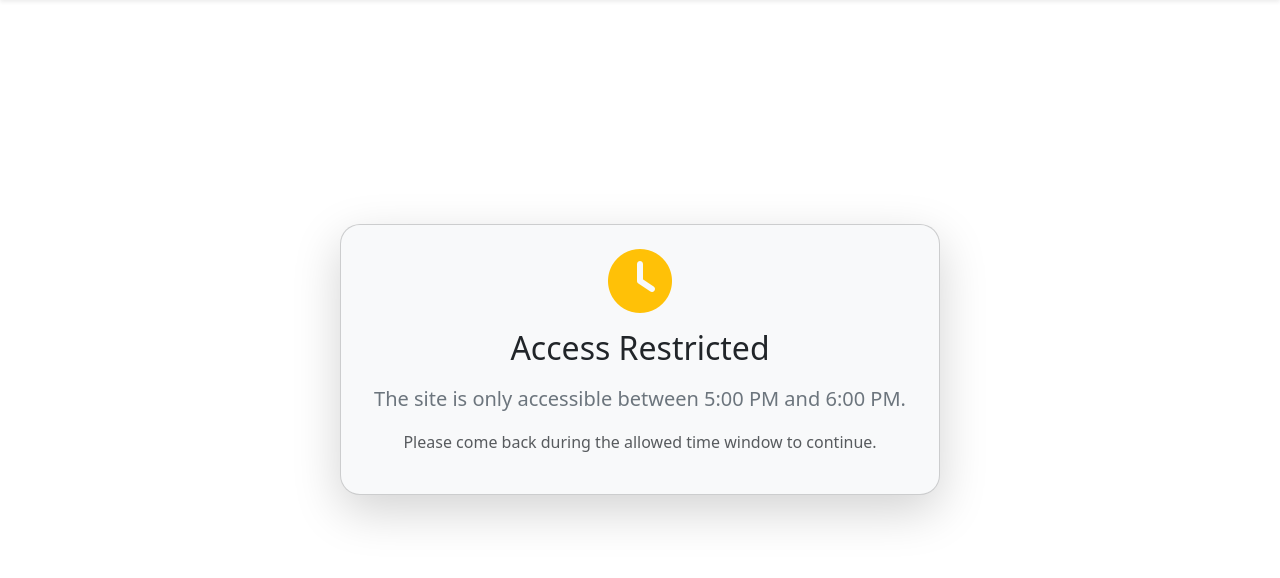
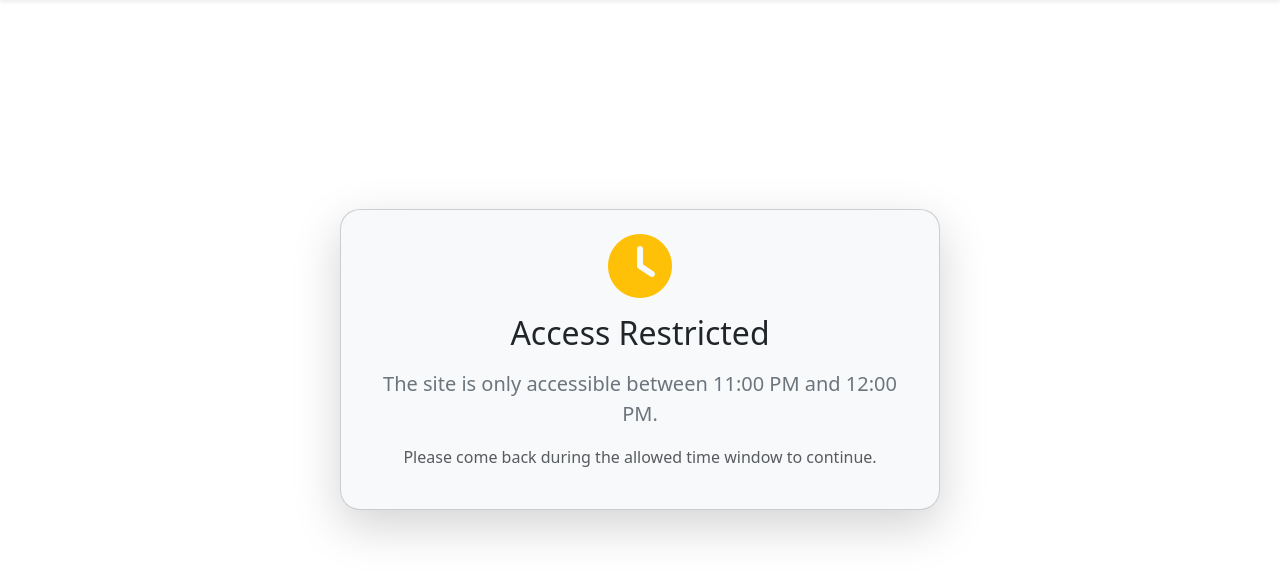
Before and after one commit to salman-faris00/blearnexamportal, a Django app: template blearn_app/templates/site_cant_reached.html in a window 1280 px wide. Shown: the part 59-637 px from the top of the page. Run offline with Django 5.2, Linux system fonts and the light colour scheme; the template is opened without the code that fills it, so the values that code supplies are empty; some libraries are stand-ins or nearby versions.

Commit message:
time changed

```diff
--- a/blearn_app/templates/site_cant_reached.html
+++ b/blearn_app/templates/site_cant_reached.html
@@ -59,7 +59,7 @@
     <div class="text-center">
       <i class="fa-solid fa-clock fa-4x text-warning mb-3"></i>
       <h2 class="mb-3 text-dark">Access Restricted</h2>
-      <p class="lead text-secondary">The site is only accessible between <strong>5:00 PM</strong> and <strong>6:00 PM</strong>.</p>
+      <p class="lead text-secondary">The site is only accessible between <strong>11:00 PM</strong> and <strong>12:00 PM</strong>.</p>
       <p class="text-muted">Please come back during the allowed time window to continue.</p>
     </div>
   </div>
```
